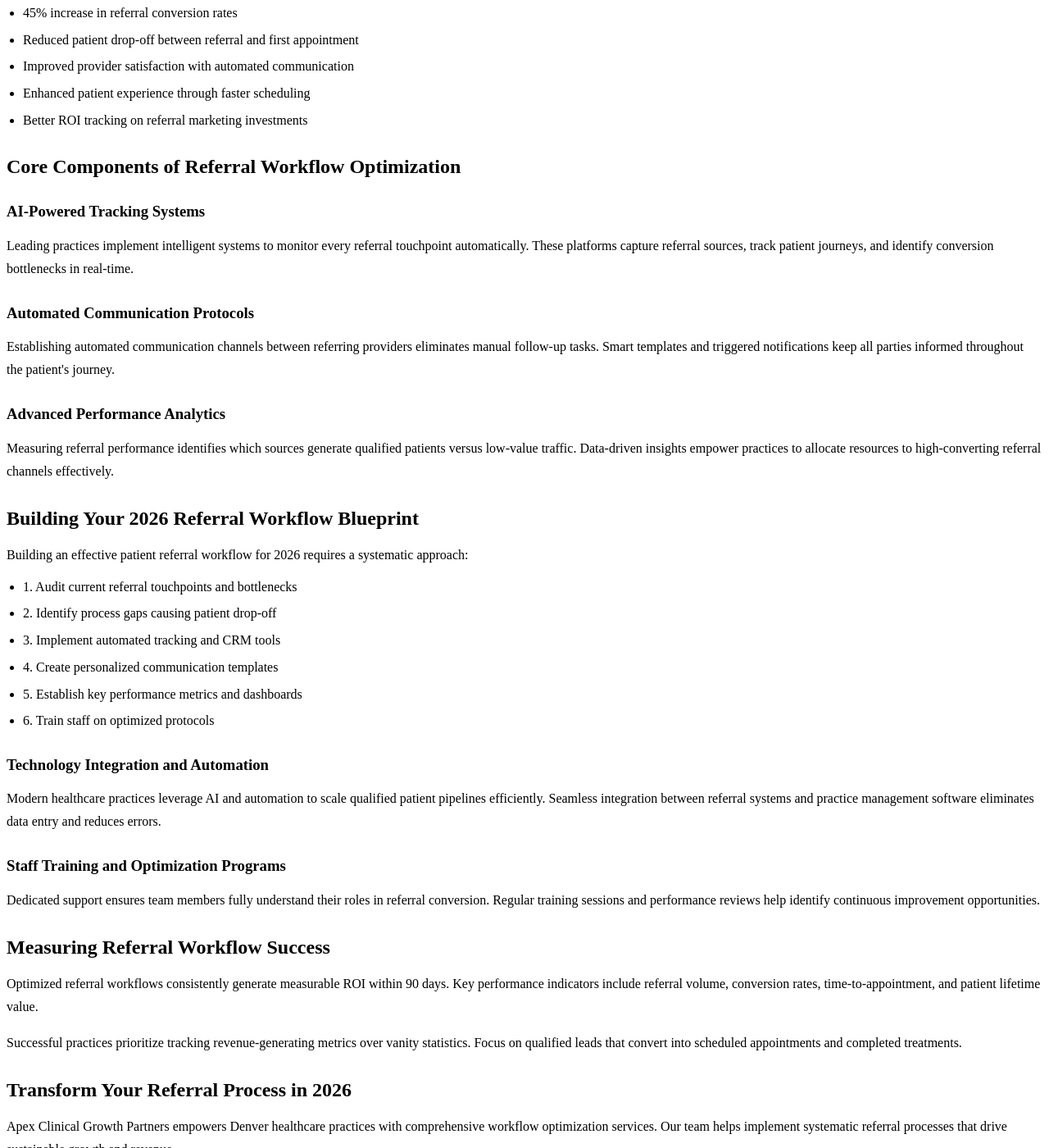
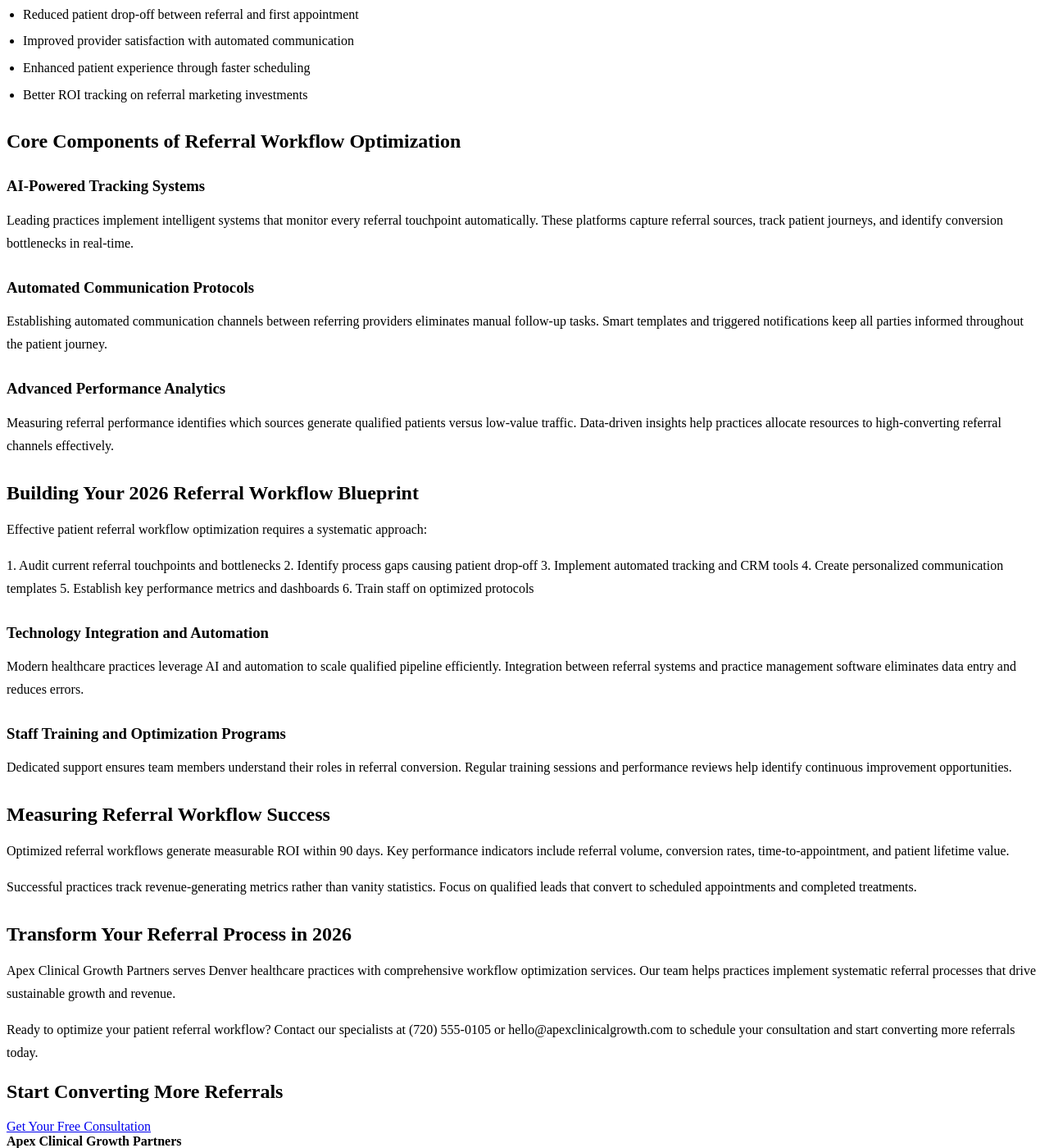
Before and after one commit to prjctlphbt/orbitr-canary-angular-20260228, a Jekyll site: the page patient-referral-workflow-blueprint.html, which Jekyll copies as it is, in a window 1280 px wide and 1400 px high, scrolled down 417 px. Shown: the whole window at 82% size. Built offline with Jekyll 4.4.1, drawn with Linux system fonts in a browser that asks for light colours; some of the changed text lies outside the part shown.

Commit message:
Rollback: Revert changes to patient-referral-workflow-blueprint.html

```diff
--- a/patient-referral-workflow-blueprint.html
+++ b/patient-referral-workflow-blueprint.html
@@ -4,7 +4,7 @@
 <head>
 <meta charset="utf-8"/>
 <meta content="width=device-width, initial-scale=1.0" name="viewport"/>
-<meta content="Unlock significant growth in 2026 with our Patient Referral Workflow Optimization Blueprint. Apex Clinical Growth Partners helps healthcare practices streamline referrals, reduce delays, and boost conversion rates. Get your guide today." name="description"/>
+<meta content="Optimize your patient referral workflow with Apex Clinical Growth Partners. Streamline processes, reduce delays, and boost referral volume by 40% in 2026. Get your blueprint today." name="description"/>
 <title>Patient Referral Workflow Optimization Blueprint | 2026 Guide</title>
 <style>
 
@@ -103,15 +103,15 @@
 <section class="page-hero landing-hero">
 <div class="container">
 <h1>Patient Referral Workflow Optimization Blueprint</h1>
-<a class="cta" href="/services/">Download Your 2026 Blueprint</a>
+<a class="cta" href="/services/">Get Your Blueprint</a>
 </div>
 </section>
 <section class="landing-content">
 <div class="container orbitr-generated-content">
-<h2>Patient Referral Workflow Optimization Blueprint</h2>
-<p>Streamlining patient referrals is crucial for driving healthcare growth and maximizing revenue in 2026. Effective workflow optimization transforms fragmented processes into seamless systems, converting qualified leads into scheduled patients.</p>
+<h1>Patient Referral Workflow Optimization Blueprint</h1>
+<p>Streamlining patient referrals drives healthcare growth and maximizes revenue in 2026. Effective workflow optimization transforms fragmented processes into seamless systems that convert qualified leads into scheduled patients.</p>
 <h2>Why Patient Referral Workflows Drive Practice Growth</h2>
-<p>Inefficient referral systems waste valuable opportunities and marketing budget. Practices often lose potential revenue when referral processes lack robust automation and tracking capabilities.</p>
+<p>Inefficient referral systems waste valuable opportunities and marketing budget. Healthcare practices lose potential revenue when referral processes lack automation and tracking capabilities.</p>
 <p>What practices achieve within 90 days of implementing optimized workflows:</p>
 <ul>
 <li>45% increase in referral conversion rates</li>
@@ -122,37 +122,35 @@
 </ul>
 <h2>Core Components of Referral Workflow Optimization</h2>
 <h3>AI-Powered Tracking Systems</h3>
-<p>Leading practices implement intelligent systems to monitor every referral touchpoint automatically. These platforms capture referral sources, track patient journeys, and identify conversion bottlenecks in real-time.</p>
+<p>Leading practices implement intelligent systems that monitor every referral touchpoint automatically. These platforms capture referral sources, track patient journeys, and identify conversion bottlenecks in real-time.</p>
 <h3>Automated Communication Protocols</h3>
-<p>Establishing automated communication channels between referring providers eliminates manual follow-up tasks. Smart templates and triggered notifications keep all parties informed throughout the patient's journey.</p>
+<p>Establishing automated communication channels between referring providers eliminates manual follow-up tasks. Smart templates and triggered notifications keep all parties informed throughout the patient journey.</p>
 <h3>Advanced Performance Analytics</h3>
-<p>Measuring referral performance identifies which sources generate qualified patients versus low-value traffic. Data-driven insights empower practices to allocate resources to high-converting referral channels effectively.</p>
+<p>Measuring referral performance identifies which sources generate qualified patients versus low-value traffic. Data-driven insights help practices allocate resources to high-converting referral channels effectively.</p>
 <h2>Building Your 2026 Referral Workflow Blueprint</h2>
-<p>Building an effective patient referral workflow for 2026 requires a systematic approach:</p>
-<ul>
-<li>1. Audit current referral touchpoints and bottlenecks</li>
-<li>2. Identify process gaps causing patient drop-off</li>
-<li>3. Implement automated tracking and CRM tools</li>
-<li>4. Create personalized communication templates</li>
-<li>5. Establish key performance metrics and dashboards</li>
-<li>6. Train staff on optimized protocols</li>
-</ul>
+<p>Effective patient referral workflow optimization requires a systematic approach:</p>
+<p>1. Audit current referral touchpoints and bottlenecks
+2. Identify process gaps causing patient drop-off
+3. Implement automated tracking and CRM tools
+4. Create personalized communication templates
+5. Establish key performance metrics and dashboards
+6. Train staff on optimized protocols</p>
 <h3>Technology Integration and Automation</h3>
-<p>Modern healthcare practices leverage AI and automation to scale qualified patient pipelines efficiently. Seamless integration between referral systems and practice management software eliminates data entry and reduces errors.</p>
+<p>Modern healthcare practices leverage AI and automation to scale qualified pipeline efficiently. Integration between referral systems and practice management software eliminates data entry and reduces errors.</p>
 <h3>Staff Training and Optimization Programs</h3>
-<p>Dedicated support ensures team members fully understand their roles in referral conversion. Regular training sessions and performance reviews help identify continuous improvement opportunities.</p>
+<p>Dedicated support ensures team members understand their roles in referral conversion. Regular training sessions and performance reviews help identify continuous improvement opportunities.</p>
 <h2>Measuring Referral Workflow Success</h2>
-<p>Optimized referral workflows consistently generate measurable ROI within 90 days. Key performance indicators include referral volume, conversion rates, time-to-appointment, and patient lifetime value.</p>
-<p>Successful practices prioritize tracking revenue-generating metrics over vanity statistics. Focus on qualified leads that convert into scheduled appointments and completed treatments.</p>
+<p>Optimized referral workflows generate measurable ROI within 90 days. Key performance indicators include referral volume, conversion rates, time-to-appointment, and patient lifetime value.</p>
+<p>Successful practices track revenue-generating metrics rather than vanity statistics. Focus on qualified leads that convert to scheduled appointments and completed treatments.</p>
 <h2>Transform Your Referral Process in 2026</h2>
-<p>Apex Clinical Growth Partners empowers Denver healthcare practices with comprehensive workflow optimization services. Our team helps implement systematic referral processes that drive sustainable growth and revenue.</p>
-<p>Ready to optimize your patient referral workflow for 2026? Contact our specialists at (720) 555-0105 or hello@apexclinicalgrowth.com to schedule your consultation and start converting more referrals today.</p>
+<p>Apex Clinical Growth Partners serves Denver healthcare practices with comprehensive workflow optimization services. Our team helps practices implement systematic referral processes that drive sustainable growth and revenue.</p>
+<p>Ready to optimize your patient referral workflow? Contact our specialists at (720) 555-0105 or hello@apexclinicalgrowth.com to schedule your consultation and start converting more referrals today.</p>
 </div>
 </section>
 <section class="landing-cta">
 <div class="container">
 <h2>Start Converting More Referrals</h2>
-<a class="cta" href="/services/">Schedule Your Free Consultation</a>
+<a class="cta" href="/services/">Get Your Free Consultation</a>
 </div>
 </section>
 </main>
```
Also changed, not shown: other parts of patient-referral-workflow-blueprint.html (+10 -0 lines).
